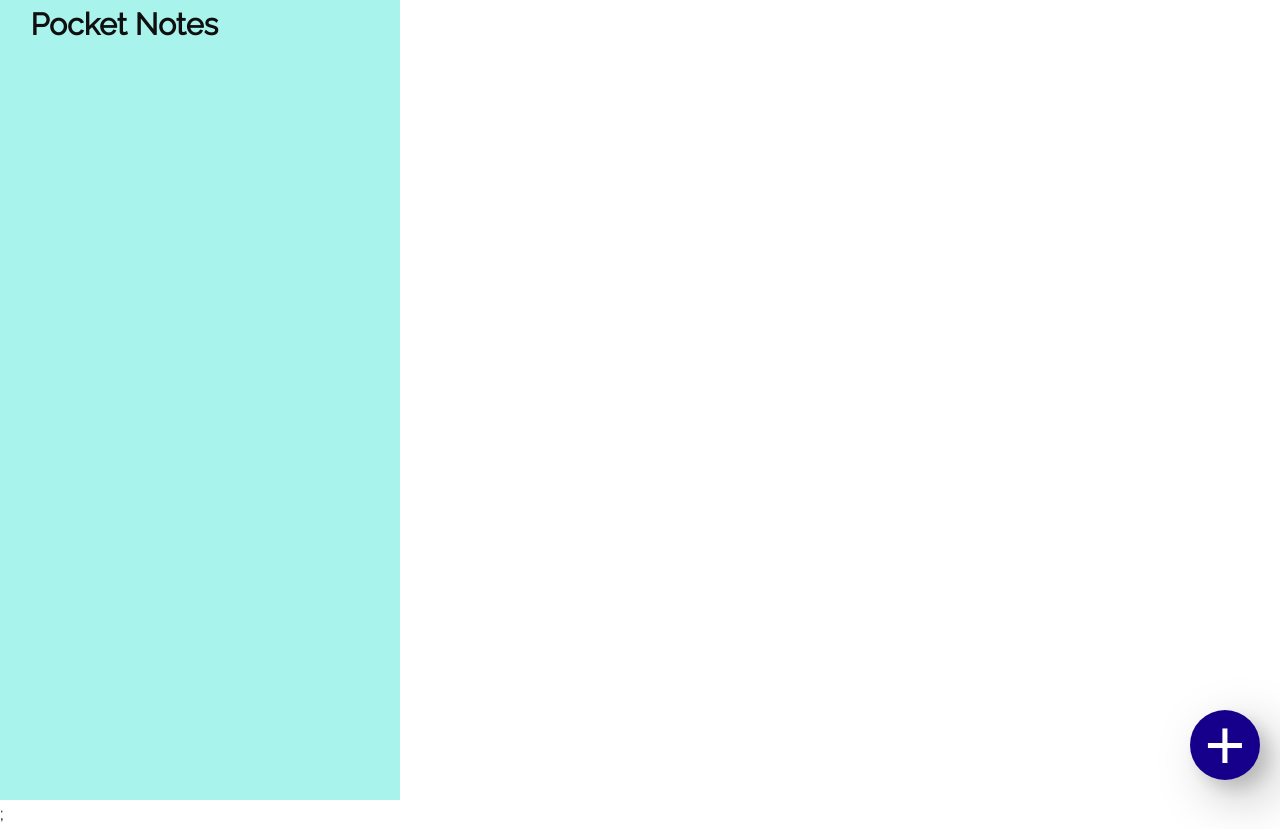
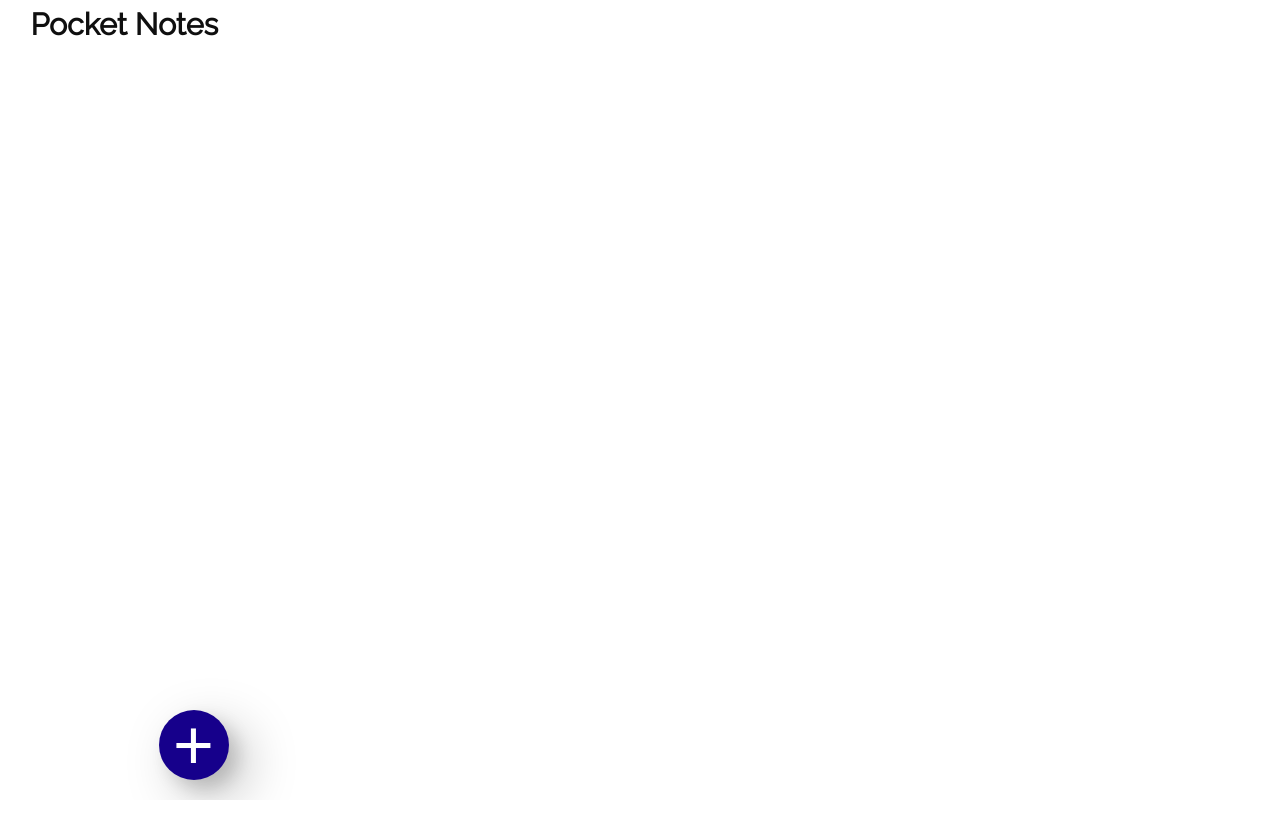
Before and after one commit to imbekrishna/pocket-notes, a React (Vite) app: page / in a window 1280 px wide. After the commit the page ends 800 px from the top, so only its background shows below. Built offline with nearby package versions, Linux system fonts and the light colour scheme.

Commit message:
fixed layout

```diff
--- a/src/App.css
+++ b/src/App.css
@@ -82,6 +82,19 @@ a {
 
 button {
   cursor: pointer;
+}
+
+/* Root layout */
+
+.root__layout {
+  max-height: 100vh;
+  height: 100vh;
+}
+
+@media screen and (min-width: 800px) {
+  .root__layout {
+    display: flex;
+  }
 }
 
 /* Add card styles */
@@ -217,11 +230,11 @@ button {
 /* Sidebar styles */
 
 .sidebar {
+  position: relative;
   display: flex;
   flex-direction: column;
   align-items: center;
-  height: 100vh;
-  background-color: #a9f3ed;
+  min-height: 100%;
 }
 
 .sidebar__header {
@@ -306,11 +319,16 @@ button {
   .sidebar {
     max-width: 400px;
   }
+
+  .btn-fab {
+    position: absolute;
+  }
 }
 
 /* Group notes styles */
 .notes__container {
   height: 100vh;
+  flex: 1;
   background-color: var(--cls-secondary);
   display: flex;
   flex-direction: column;
@@ -402,3 +420,18 @@ button {
   filter: drop-shadow(0.35em 0.35em 1px rgba(0, 0, 0, 0.5));
   transform: scale(1.2);
 }
+
+/* Sidebar responsiveness */
+
+.show-on-mobile-only {
+  display: none;
+}
+
+@media screen and (max-width: 800px) {
+  .hide-on-mobile-only {
+    display: none;
+  }
+  .show-on-mobile-only {
+    display: block;
+  }
+}
--- a/src/App.jsx
+++ b/src/App.jsx
@@ -1,14 +1,28 @@
-import { Route, Routes } from 'react-router-dom';
+import { RouterProvider, createBrowserRouter } from 'react-router-dom';
 import './App.css';
 import GroupNotes from './pages/GroupNotes';
-import HomePage from './pages/HomePage';
+import RootLayout from './components/RootLayout';
+import Sidebar from './components/Sidebar';
+// import HomePage from './pages/HomePage';
 function App() {
-  return (
-    <Routes>
-      <Route path="/" element={<HomePage />} />
-      <Route path="/group/:id" element={<GroupNotes />} />
-    </Routes>
-  );
+  const router = createBrowserRouter([
+    {
+      Component: RootLayout,
+      children: [
+        {
+          path: '/',
+          Component: Sidebar,
+          children: [
+            {
+              path: 'group/:id',
+              Component: GroupNotes,
+            },
+          ],
+        },
+      ],
+    },
+  ]);
+  return <RouterProvider router={router} />;
 }
 
 export default App;
--- /dev/null
+++ b/src/components/RootLayout.jsx
@@ -0,0 +1,7 @@
+import { Outlet } from 'react-router-dom';
+
+const RootLayout = () => {
+  return <Outlet />;
+};
+
+export default RootLayout;
--- a/src/components/Sidebar.jsx
+++ b/src/components/Sidebar.jsx
@@ -1,4 +1,4 @@
-import { Link } from 'react-router-dom';
+import { Link, useOutlet } from 'react-router-dom';
 // import { groups } from '../utils/data';
 import GroupLogo from './GroupLogo';
 import { useState } from 'react';
@@ -6,12 +6,17 @@ import AddGroup from '../pages/AddGroup';
 import { getGroups } from '../utils/helpers';
 
 const Sidebar = () => {
+  const outlet = useOutlet();
   const groups = getGroups();
   const [modalShowing, setModalShowing] = useState(false);
   const handleClick = () => {
     setModalShowing((prev) => !prev);
   };
+
   return (
+    <>
+      <div className="root__layout">
+        <div className={` ${outlet && 'hide-on-mobile-only'}`}>
           <main className="sidebar">
             <h1 className="sidebar__header">Pocket Notes</h1>
             <div className="sidebar__grps">
@@ -29,13 +34,17 @@ const Sidebar = () => {
             <button onClick={handleClick} className="btn-fab">
               +
             </button>
+          </main>
+        </div>
+        {outlet}
+      </div>
       <div
         className={`add_group__container ${modalShowing && 'isVisible'}`}
         onClick={handleClick}
       >
         <AddGroup closeModal={handleClick} />
       </div>
-    </main>
+    </>
   );
 };
 
--- a/src/main.jsx
+++ b/src/main.jsx
@@ -1,12 +1,9 @@
 import React from 'react';
 import ReactDOM from 'react-dom/client';
 import App from './App.jsx';
-import { BrowserRouter } from 'react-router-dom';
 
 ReactDOM.createRoot(document.getElementById('root')).render(
   <React.StrictMode>
-    <BrowserRouter>
-      <App />
-    </BrowserRouter>
+    <App />
   </React.StrictMode>
 );
--- a/src/pages/GroupNotes.jsx
+++ b/src/pages/GroupNotes.jsx
@@ -34,13 +34,11 @@ const GroupNotes = () => {
     setNewNote('');
   };
 
-  console.log(allNotes);
-
   // TODO: Can we use useState?
   return (
     <section className="notes__container">
       <header className="notes__header">
-        <Link to={'..'} className="back__btn">
+        <Link to={'..'} className="back__btn show-on-mobile-only">
           <img role="button" src={arrowBack} />
         </Link>
         <div className="grp__item__link">
```
Lines whose indentation alone changed are shown as unchanged.
